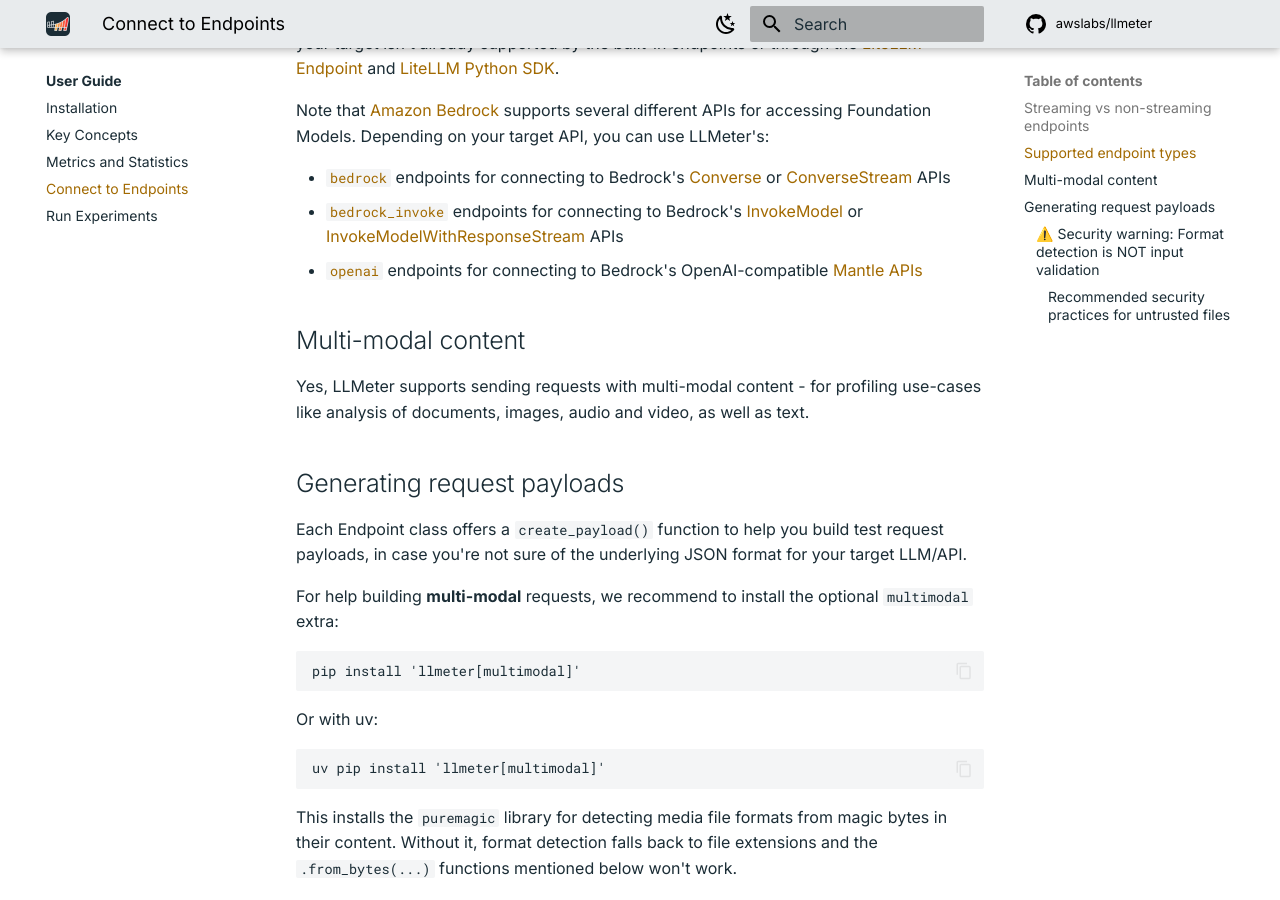
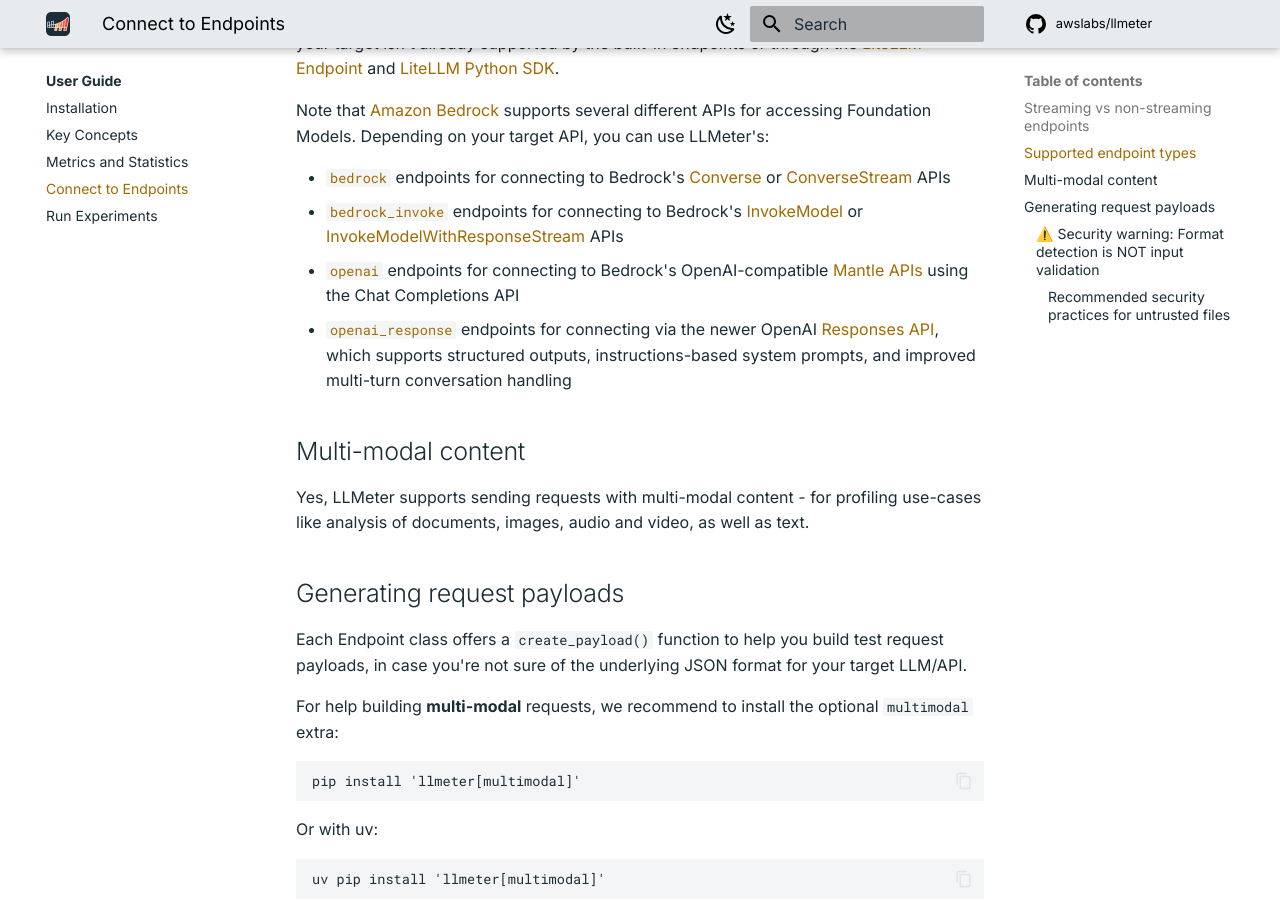
Before and after one commit to awslabs/llmeter, an MkDocs documentation site: the page built from docs/user_guide/connect_endpoints.md, in a window 1280 px wide and 900 px high, scrolled down 718 px. Built offline with MkDocs 1.6.1 and Material for MkDocs 9.7.7, drawn with Linux system fonts in a browser that asks for light colours; comment, search, counter and statistics services are not loaded.

Commit message:
docs: add API reference for OpenAI Response API endpoints
- Add docs/reference/endpoints/openai_response.md placeholder
- Add openai_response to mkdocs.yml nav under endpoints
- Update connect_endpoints user guide to mention Response API endpoints

```diff
--- a/docs/user_guide/connect_endpoints.md
+++ b/docs/user_guide/connect_endpoints.md
@@ -18,7 +18,8 @@
 
 - [`bedrock`](../reference/endpoints/bedrock.md) endpoints for connecting to Bedrock's [Converse](https://docs.aws.amazon.com/bedrock/latest/APIReference/API_runtime_Converse.html) or [ConverseStream](https://docs.aws.amazon.com/bedrock/latest/APIReference/API_runtime_ConverseStream.html) APIs
 - [`bedrock_invoke`](../reference/endpoints/bedrock_invoke.md) endpoints for connecting to Bedrock's [InvokeModel](https://docs.aws.amazon.com/bedrock/latest/APIReference/API_runtime_InvokeModel.html) or [InvokeModelWithResponseStream](https://docs.aws.amazon.com/bedrock/latest/APIReference/API_runtime_InvokeModelWithResponseStream.html) APIs
-- [`openai`](../reference/endpoints/openai.md) endpoints for connecting to Bedrock's OpenAI-compatible [Mantle APIs](https://docs.aws.amazon.com/bedrock/latest/userguide/bedrock-mantle.html)
+- [`openai`](../reference/endpoints/openai.md) endpoints for connecting to Bedrock's OpenAI-compatible [Mantle APIs](https://docs.aws.amazon.com/bedrock/latest/userguide/bedrock-mantle.html) using the Chat Completions API
+- [`openai_response`](../reference/endpoints/openai_response.md) endpoints for connecting via the newer OpenAI [Responses API](https://platform.openai.com/docs/api-reference/responses), which supports structured outputs, instructions-based system prompts, and improved multi-turn conversation handling
 
 ## Multi-modal content
 
--- a/mkdocs.yml
+++ b/mkdocs.yml
@@ -59,6 +59,7 @@
       - bedrock_invoke: reference/endpoints/bedrock_invoke.md
       - litellm: reference/endpoints/litellm.md
       - openai: reference/endpoints/openai.md
+      - openai_response: reference/endpoints/openai_response.md
       - sagemaker: reference/endpoints/sagemaker.md
     - experiments: reference/experiments.md
     - json_utils: reference/json_utils.md
```
Also changed, not shown: docs/reference/endpoints/openai_response.md (added, +1 -0 lines).
